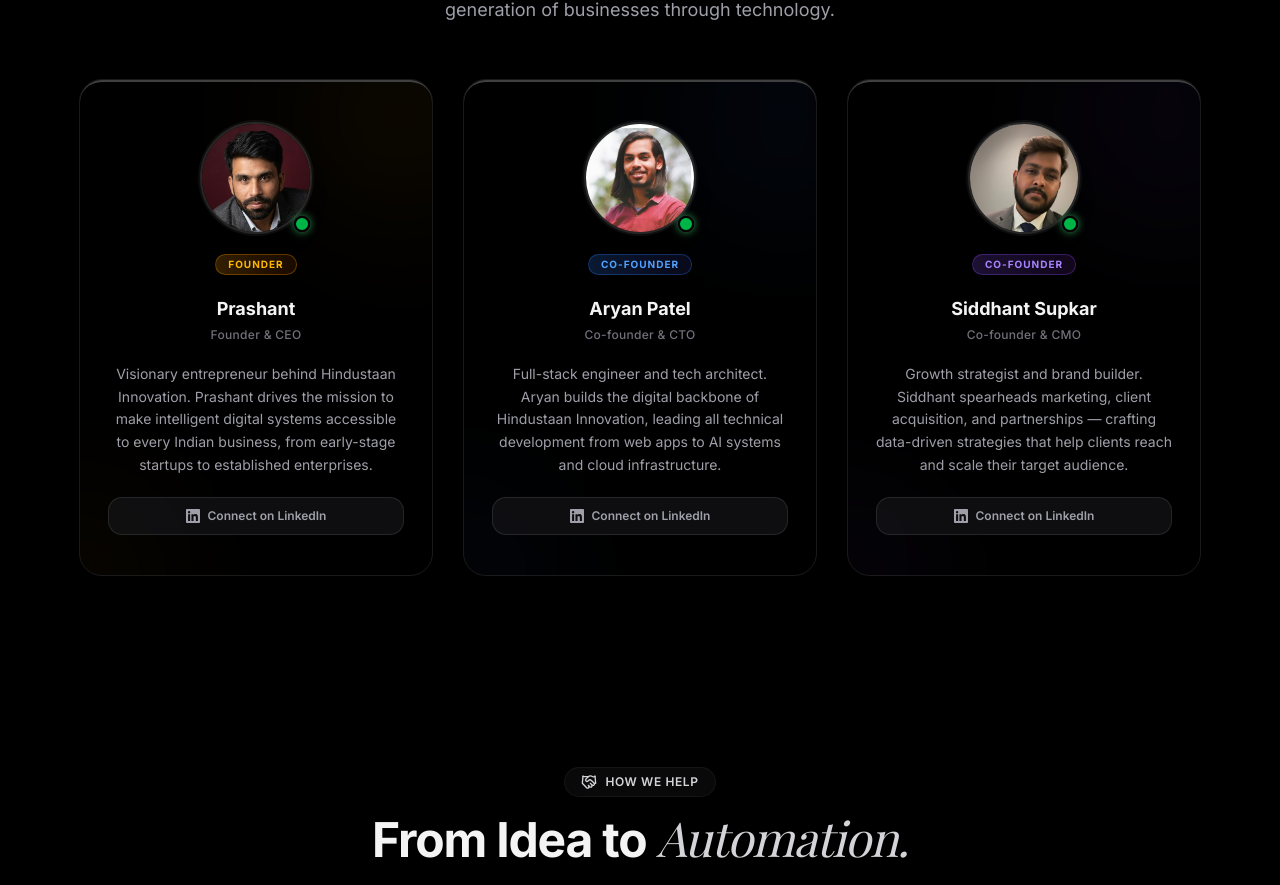
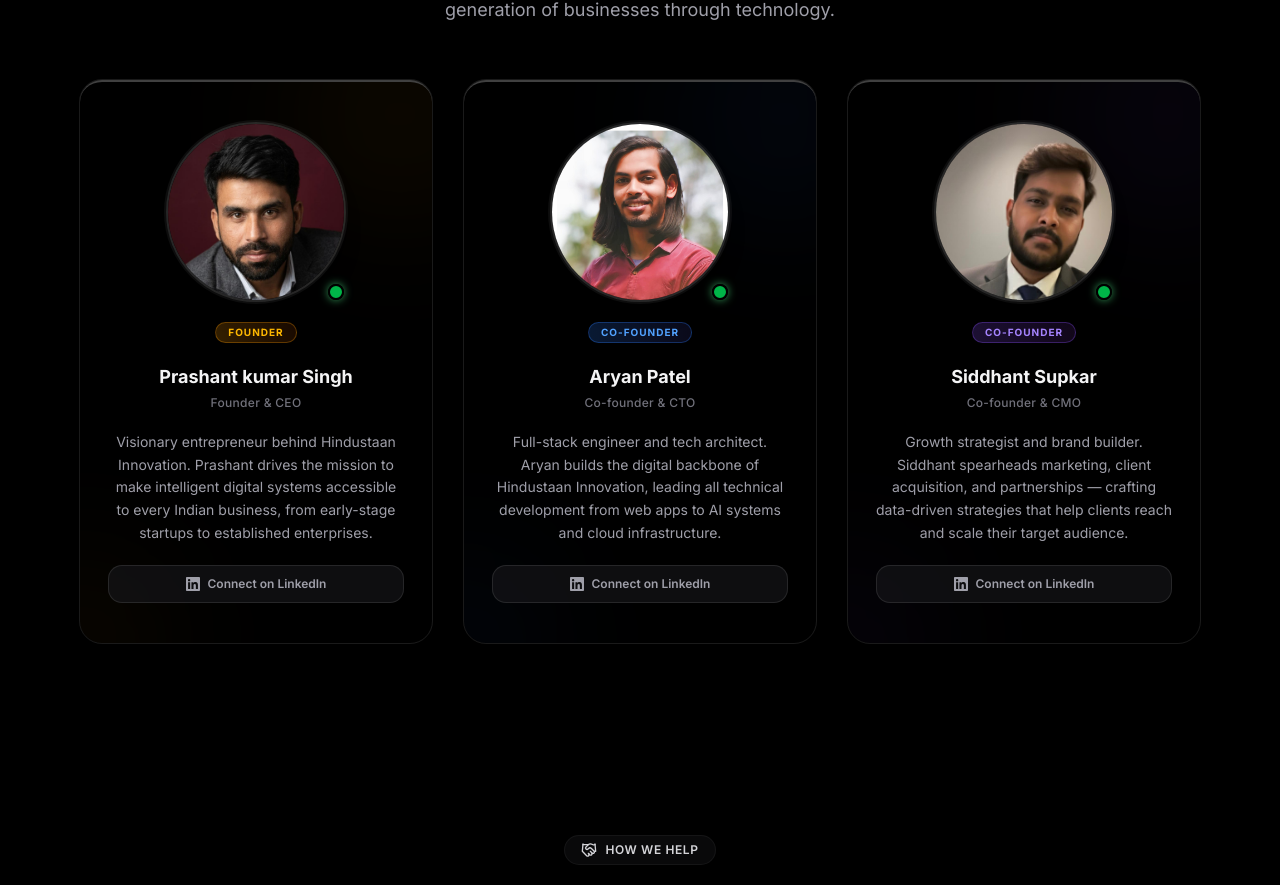
Before and after one commit to develop-programs/hindustan-innovation, a Next.js app: page /about in a window 1280 px wide. Shown: the part 3618-4503 px from the top of the page. Built offline with nearby package versions, Linux system fonts and the light colour scheme; a web font is replaced by a local one.

Commit message:
feat: add About Us page with animated components and service showcase

```diff
--- a/src/components/about/aboutus.tsx
+++ b/src/components/about/aboutus.tsx
@@ -390,7 +390,7 @@ function OurValues() {
 
 const FOUNDERS = [
   {
-    name: "Prashant",
+    name: "Prashant kumar Singh",
     role: "Founder & CEO",
     image: "/Prashant.jpeg",
     bio: "Visionary entrepreneur behind Hindustaan Innovation. Prashant drives the mission to make intelligent digital systems accessible to every Indian business, from early-stage startups to established enterprises.",
@@ -451,12 +451,12 @@ function OurFounders() {
 
             {/* Avatar */}
             <div className="relative shrink-0">
-              <div className="w-28 h-28 rounded-full overflow-hidden border-2 border-white/15 shadow-xl group-hover:scale-105 transition-transform duration-500 ring-2 ring-white/5">
+              <div className="w-45 h-45 rounded-full overflow-hidden border-2 border-white/15 shadow-xl group-hover:scale-105 transition-transform duration-500 ring-2 ring-white/5">
                 <Image
                   src={founder.image}
                   alt={founder.name}
-                  width={112}
-                  height={112}
+                  width={180}
+                  height={180}
                   className="w-full h-full object-cover object-top"
                 />
               </div>
```
